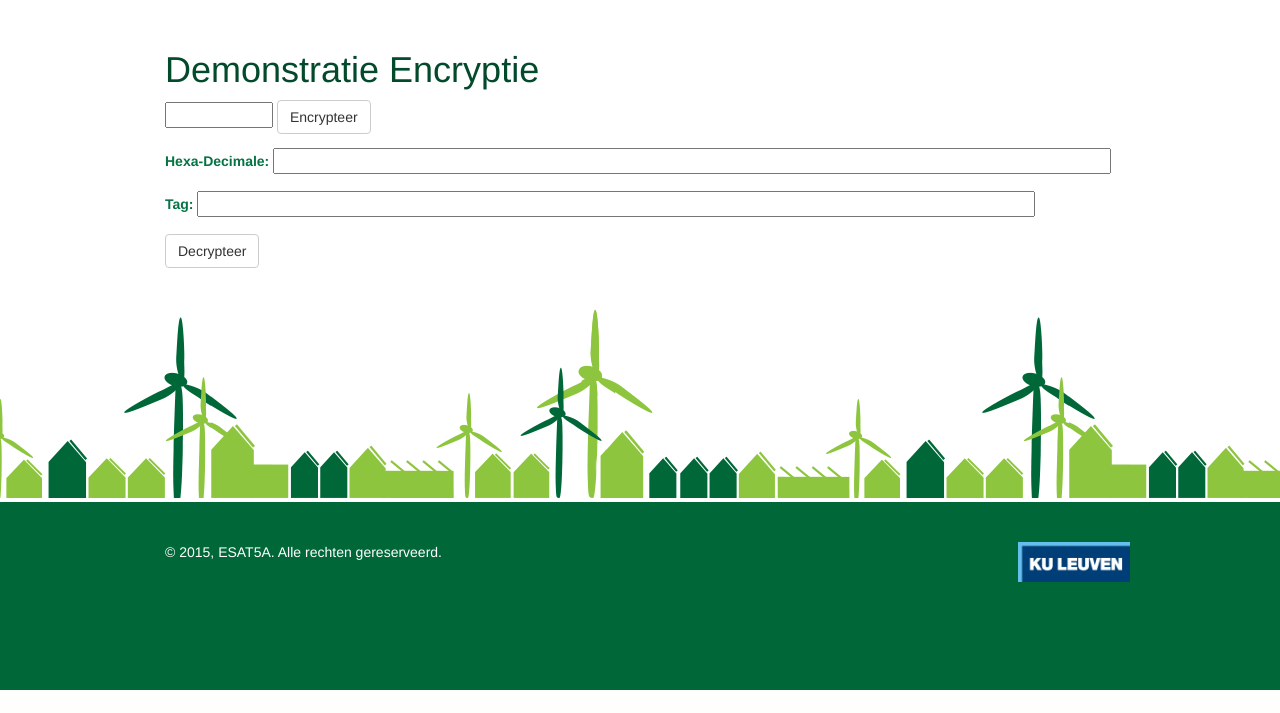
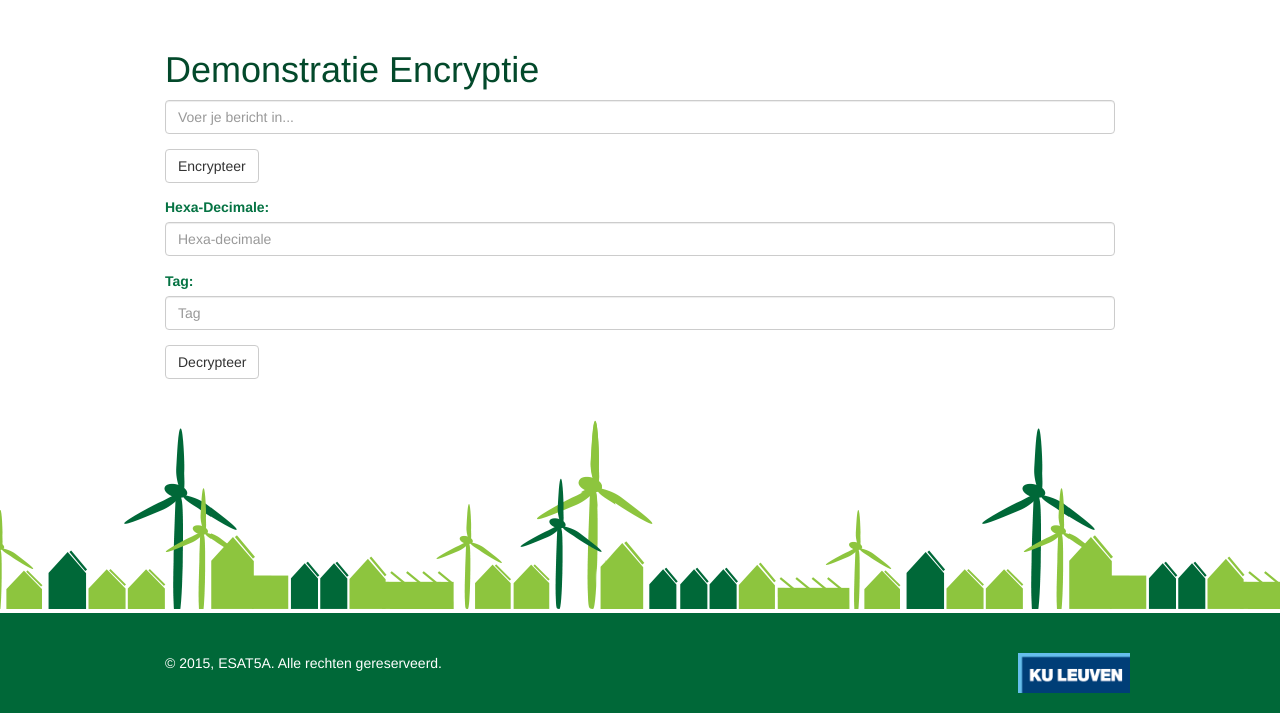
Before and after one commit to Tijs-B/ESAT-EnergyHousing, a Django app: page /demo_encryptie/ in a window 1280 px wide. Shown: the part 110-823 px from the top of the page. Before the commit the page ends 800 px from the top, so only its background shows below. Run offline with Django 3.2, Linux system fonts and the light colour scheme; parts of the project's set-up code (start-up, migrations or seed data) failed here and were passed over; some libraries are stand-ins or nearby versions.

Commit message:
demo encryptie helemaal compleet!

```diff
--- a/smartgrid/demo.py
+++ b/smartgrid/demo.py
@@ -6,6 +6,7 @@ def demo(string):
        hex_value = '0x' + string.encode('hex')
        message = BitArray(hex = hex_value).bin
        a = NORX(32,4,1,128)
-       cipher_bit = a.AEADEnc(['0x1293','0x128746','0x218976','0x12123'],['0x127a','0x123c'],'010101010',message,'1010110101')
+       cipher_bit = a.AEADEnc(['0x1293','0x128746','0x218976','0x12123'],['0x127a','0x123c'],'010101010',message,'10101101010')
        cipher_hex = BitArray(bin=cipher_bit[0]).hex
        return cipher_hex, cipher_bit[1]
+# print demo('lo')
--- a/smartgrid/demo2.py
+++ b/smartgrid/demo2.py
@@ -7,15 +7,16 @@ from bitstring import *
 def decrypt(hex_value, tag_value):
     hex_value = '0x' + hex_value
     message = BitArray(hex = hex_value).bin
-    print'mess', message
+    # print'mess', message
     b = NORX(32,4,1,128)
-    plain_bit = b.AEADDec(['0x1293','0x128746','0x218976','0x12123'],['0x127a','0x123c'],'010101010',message,'10101101010',tag_value)
-    plain_hex = BitArray(bin=plain_bit[0]).hex
+    plain_bit = b.AEADDec(['0x1293','0x128746','0x218976','0x12123'],['0x127a','0x123c'],'010101010',message,tag_value,'10101101010')
+    plain_hex = BitArray(bin=plain_bit).hex
     return plain_hex.decode('hex')
 
-
+# print decrypt('808a1108dd4ea7387a71dc31679b27bd4efea5377646a52e941a76f4abe683bf7fe8af40eba2ae73a9e4c7f73282be86', '11101001010101000010101010001111101000000001011110100011001011000001010100100001110011100010011101100011011011010000000010110000')
 # print decrypt('0x808a1130d9404b5415f1dc31679b27bd4efea5377646a52e941a76f4abe683bf7fe8af40eba2ae73a9e4c7f73282be86',"[BitArray('0xfa3cb297'), BitArray('0x3c645600'), BitArray('0x0ff0fb25'), BitArray('0x4749b292')]")
 #
 # c = NORX(32,4,1,128)
 # d = c.AEADDec(['0x1293','0x128746','0x218976','0x12123'],['0x127a','0x123c'],'010101010',BitArray(hex = '0x808a1130d9404b5415f1dc31679b27bd4efea5377646a52e941a76f4abe683bf7fe8af40eba2ae73a9e4c7f73282be86').bin,'10101101010',[BitArray('0xfa3cb297'), BitArray('0x3c645600'), BitArray('0x0ff0fb25'), BitArray('0x4749b292')])
 # print d
+# print decrypt("808a1198c64e524c1f03fc5814bb4bd82297cf5cf646a52e941a76f4abe683bf7fe8af40eba2ae73a9e4c7f73282be86", "00111010110010010111001101101101110001101000001110011001110011100001111101001101101110111001001011000001110101001001111011100111")
--- a/smartgrid/templates/smartgrid/post_login/demo_encryptie.html
+++ b/smartgrid/templates/smartgrid/post_login/demo_encryptie.html
@@ -16,7 +16,9 @@
 
 
 <form action="#" method="get">
-    <input type="text" value="" name="mytextbox" size="10"/>
+    <div class="form-group">
+        <input type="text" value="" name="mytextbox" class="form-control" placeholder="Voer je bericht in..."/>
+    </div>
     <input class="btn btn-default" type="submit" value="Encrypteer" name="encryptbtn">
 </form>
 
@@ -31,18 +33,18 @@
 
 <form action="#" method="get">
     <div class="form-group">
-        <label for="hex_value">Hexa-Decimale:</label>
-        <input type="text" value="" name="hexa" size="100">
+        <label for="hexa">Hexa-Decimale:</label>
+        <input type="text" class="form-control" placeholder="Hexa-decimale" id="hexa" name="hexa" size="100">
     </div>
     <div class="form-group">
-        <label for="tag">Tag:</label>
-        <input type="text" value="" name="tag2" size="100">
+        <label for="tag2">Tag:</label>
+        <input type="text" class="form-control" placeholder="Tag" id="tag2" name="tag2" size="100">
     </div>
 
-    <button type="submit" class="btn btn-default" name="dencryptbtn">Decrypteer</button>
+    <input type="submit" class="btn btn-default" name="dencryptbtn" value="Decrypteer">
 </form>
 {% if oorspronkelijk %}
-<p>oorspronkelijk:</p>
+<p>Boodschap: <code>{{ oorspronkelijk }}</code></p>
 
 {% endif %}
 
--- a/smartgrid/views.py
+++ b/smartgrid/views.py
@@ -59,11 +59,13 @@ def demo_encryptie(request):
     hexa = ''
     tag2 = ''
     oorspronkelijk = ''
-
+    test = ''
     if (request.GET.get('dencryptbtn')):
+        print "DEENCRYPTION"
         hexa = request.GET.get("hexa")
         tag2 = request.GET.get("tag2")
         oorspronkelijk = decrypt(hexa, tag2)
+        print "DECRYPTED" + oorspronkelijk
 
     if (request.GET.get('encryptbtn')):
         gecodeerd, tag1 = demo((request.GET.get('mytextbox')))
```
Also changed, not shown: smartgrid/NORX.py (+4 -4 lines).
